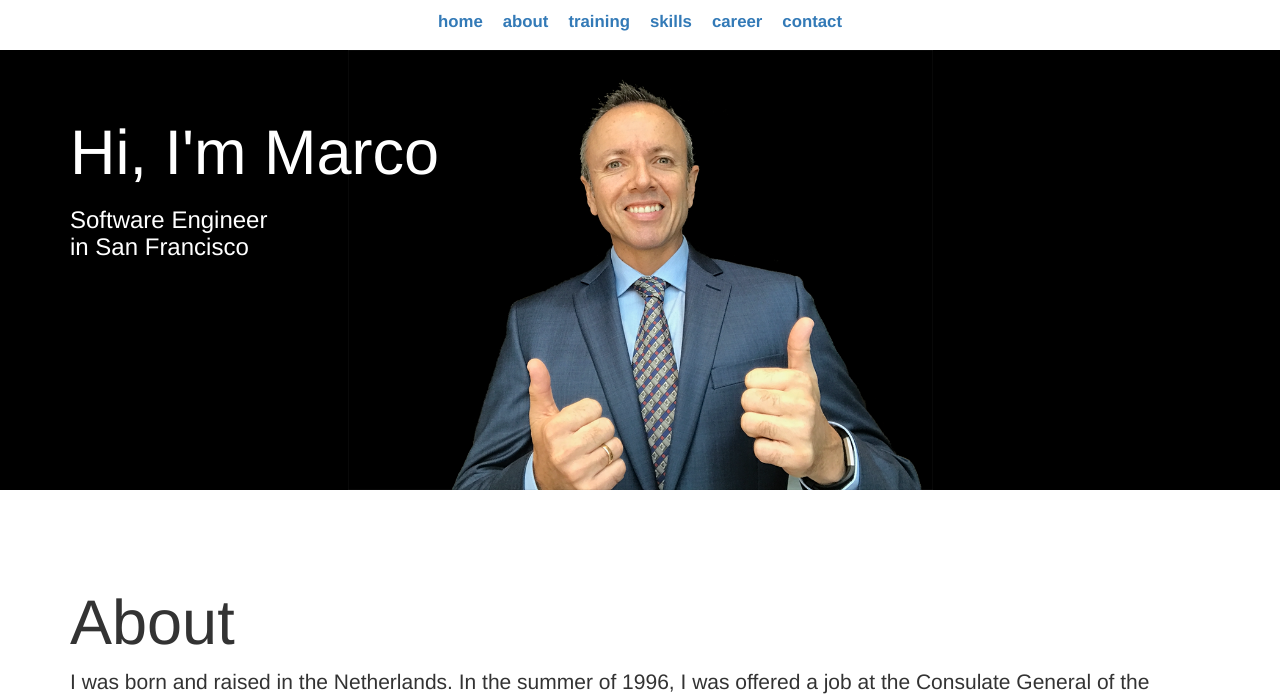
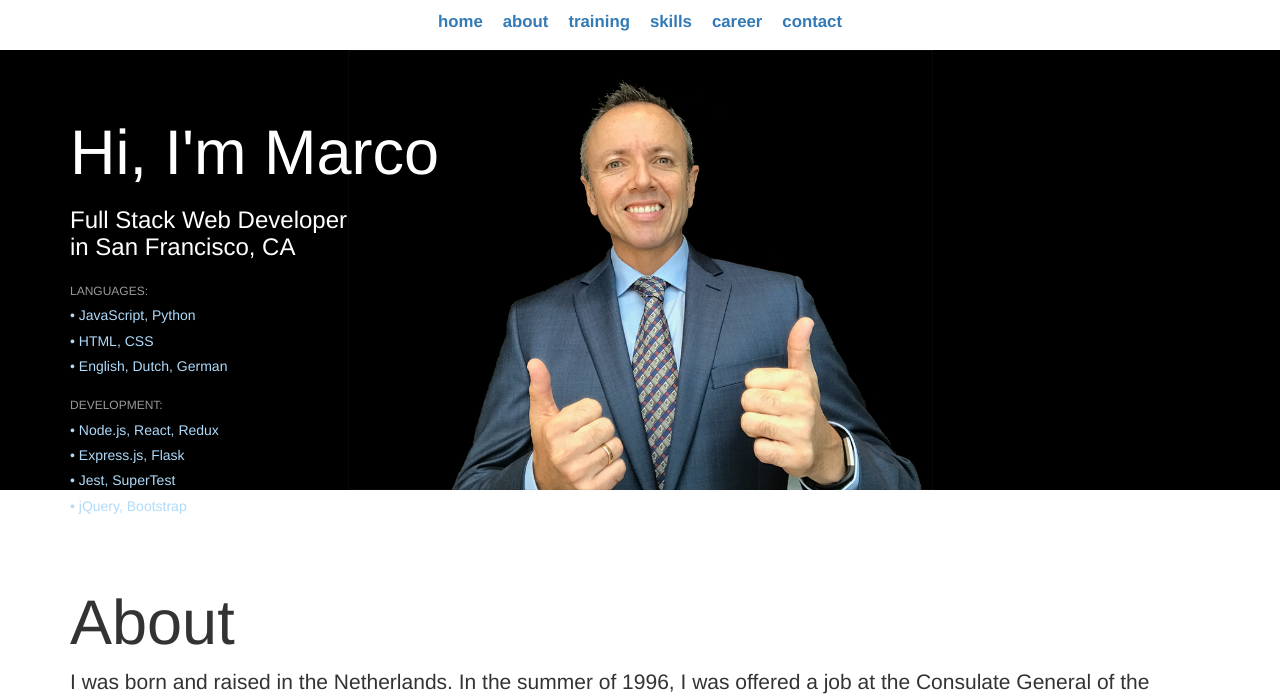
Before and after one commit to vanvemden/personal-site, a PHP site: page / in a window 1280 px wide. Shown: the top 699 px of the page. Run offline with PHP 8.4, Linux system fonts and the light colour scheme.

Commit message:
add languages and development to hero

```diff
--- a/index.html
+++ b/index.html
@@ -21,7 +21,17 @@
     <div class="hero jumbotron jumbotron-fluid">
       <div class="container">
         <h1>Hi, I'm Marco</h1>
-        <h3>Software Engineer<br>in San Francisco</h4>
+        <h3>Full Stack Web Developer<br>in San Francisco, CA</h3>
+        <h4>Languages:</h4>
+        <h5>&bull; JavaScript, Python</h5>
+        <h5>&bull; HTML, CSS</h5>
+        <h5>&bull; English, Dutch, German</h5>
+        <h4>Development:</h4>
+        <h5>&bull; Node.js, React, Redux</h5>
+        <h5>&bull; Express.js, Flask</h5>
+        <h5>&bull; Jest, SuperTest</h5>
+        <h5>&bull; jQuery, Bootstrap</h5>
+
       </div>
     </div>
 
--- a/style.css
+++ b/style.css
@@ -11,17 +11,18 @@ ul.no-bullets {
   display: block;
   position: relative;
   top: -75px;
-    visibility: hidden;}
+  visibility: hidden;
+}
 
 /* parallax without overlay (showing bg image) */
 .parallax {
-    margin:15px 30px 30px 30px;
-    border-radius:10px;
+  margin: 15px 30px 30px 30px;
+  border-radius: 10px;
   background-repeat: no-repeat;
   background-attachment: fixed;
   background-position: center;
   background-size: cover;
-    min-height:50vh;
+  min-height: 50vh;
   position: relative;
 }
 
@@ -49,12 +50,12 @@ ul.no-bullets {
 }
 
 .parallax.overlay label {
-    visibility: hidden;;
+  visibility: hidden;
 }
 
 .well {
   background-color: #ffffff;
-    border:none;
+  border: none;
   box-shadow: none;
   margin-bottom: 0px;
 }
@@ -71,22 +72,22 @@ ul.no-bullets {
   display: inline-block;
 }
 
-.glyphicon:hover{
+.glyphicon:hover {
   animation: pop 0.3s linear 1;
 }
 
 /* toggle icon to show/hide bg image */
 .parallax.overlay .glyphicon-remove-sign:before {
-    content: "\e088";
+  content: '\e088';
 }
 
 /* page section images */
 .career {
-    background-image: url("img/career-lg.jpg");
+  background-image: url('img/career-lg.jpg');
 }
 
 .training {
-    background-image: url("img/training.png");
+  background-image: url('img/training.png');
 }
 
 /* page section styling */
@@ -96,13 +97,20 @@ ul.no-bullets {
   background-repeat: no-repeat;
   background-attachment: scroll;
   background-position: center bottom;
-    background-image: url("img/marco.png");
+  background-image: url('img/marco.png');
   background-color: black;
   color: white;
 }
 
 .hero h4 {
-    color: #cccccc;
+  margin-top: 25px;
+  color: #999999;
+  text-transform: uppercase;
+  font-size: 12px;
+}
+
+.hero h5 {
+  color: #afdaf9;
 }
 
 .skills .title {
@@ -152,7 +160,7 @@ ul.no-bullets {
 }
 
 .contact-icon.twitter {
-    background: url(img/twitter-bug.png)
+  background: url(img/twitter-bug.png);
 }
 
 .contact-icon.linkedin {
@@ -175,15 +183,17 @@ ul.no-bullets {
   justify-content: center;
 }
 
- .nav>li>a {
+.nav > li > a {
   padding: 10px;
 }
 
-@keyframes pop{
-    50%  {transform: scale(1.2);}
+@keyframes pop {
+  50% {
+    transform: scale(1.2);
+  }
 }
 
-@media only screen and (min-width : 768px) {
+@media only screen and (min-width: 768px) {
   .nav {
     font-size: 1.2em;
   }
@@ -201,7 +211,7 @@ ul.no-bullets {
   }
 }
 
-@media only screen and (max-width : 480px) {
+@media only screen and (max-width: 480px) {
   .training .media img {
     width: 60px;
     margin-right: 5px;
```
Lines whose indentation alone changed are shown as unchanged.
